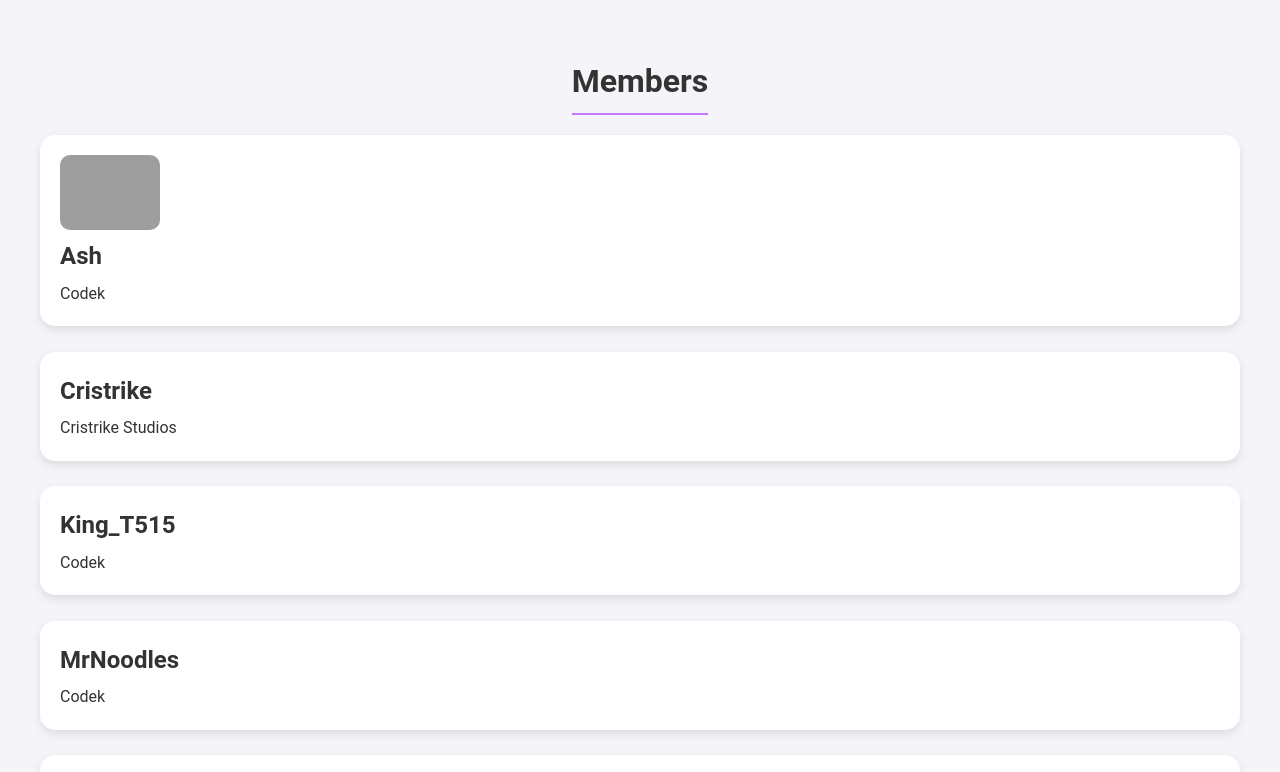
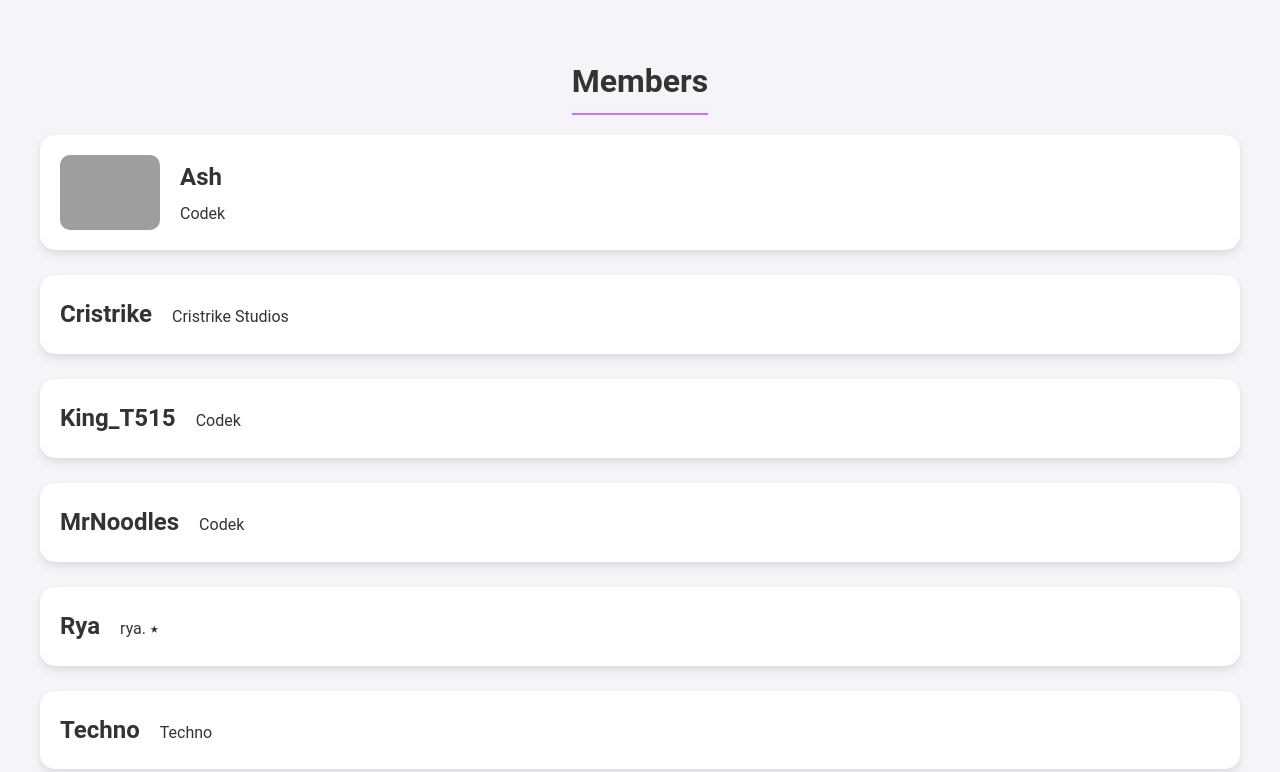
Before and after one commit to OfficialTechnoYT/codek, a plain HTML site: page index.html in a window 1280 px wide. Shown: the part 760-1532 px from the top of the page. Drawn offline with Linux system fonts and the light colour scheme; grey boxes are pictures that could not be loaded.

Commit message:
Updated code

```diff
--- a/index.html
+++ b/index.html
@@ -227,13 +227,22 @@
             transition: transform 0.3s ease, box-shadow 0.3s ease;
             cursor: pointer;
             text-align: left;
+            display: flex;
+            align-items: center;
+            gap: 20px;
         }
 
         .box img {
-          max-width: 100px;
-          height: auto;
-          border-radius: 10px;
-          align: left;
+            max-width: 100px;
+            height: auto;
+            border-radius: 10px;
+            flex-shrink: 0;
+        }
+
+        .box .text-content {
+            display: flex;
+            flex-direction: column;
+            justify-content: center;
         }
 
         .box h3 {
@@ -414,8 +423,10 @@
       <div class="content-box">
         <div class="box" onclick="window.open('https://www.youtube.com/@CodekYT', '_blank');">
           <img src="assets/ash.png">
-          <h3>Ash</h3>
-          <p>Codek</p>
+          <div class="text-content">
+            <h3>Ash</h3>
+            <p>Codek</p>
+          </div>
         </div>
       </div>
       <br>
```
